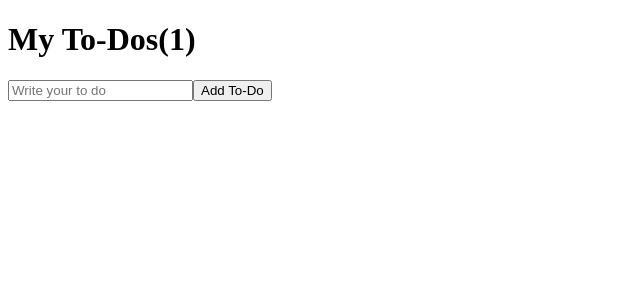
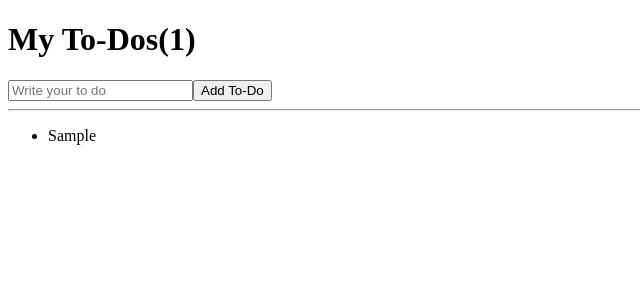
Before and after one commit to LooanCheong/react-for-beginners, a React (Create React App) app: page / in a window 1280 px wide. Both pictures are taken after typing "Sample" into the empty fields and a click on the button "Add To-Do". Shown: the top 300 px of the page, without its empty margins (0-640 px from the left). Built offline with nearby package versions, Linux system fonts and the light colour scheme.

Commit message:
Update App.js

```diff
--- a/src/App.js
+++ b/src/App.js
@@ -10,7 +10,7 @@
       return;
     }
     setToDo("");
-    setToDos((currentArray) => [toDo, ...currentArray]);
+    setToDos((currentArray) => [...currentArray, toDo]);
   };
   return (
     <div>
@@ -24,6 +24,12 @@
         />
         <button>Add To-Do</button>
       </form>
+      <hr />
+      <ul>
+        {toDos.map((item, index) => (
+          <li key={index}>{item}</li>
+        ))}
+      </ul>
     </div>
   );
 }
```
